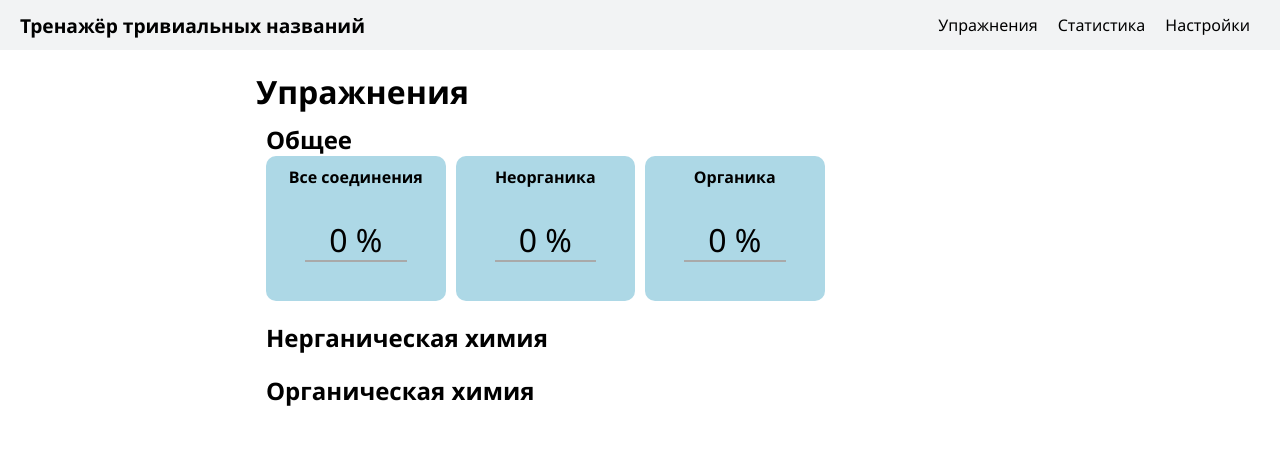
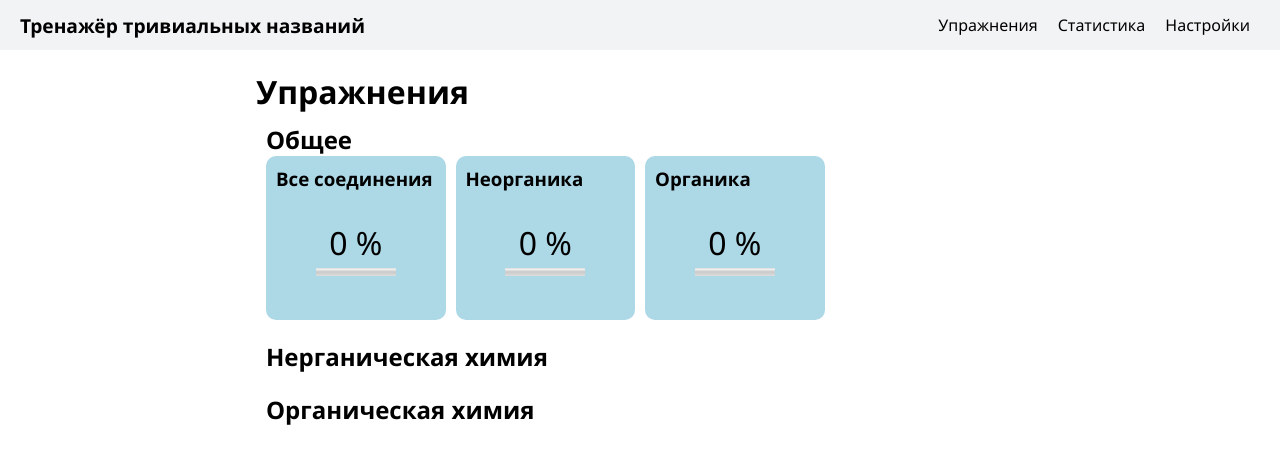
Before and after one commit to shelepuginivan/trivial-chemistry-trainer, a React (Vite) app: page /exercises in a window 1280 px wide. Shown: the top 464 px of the page. Built offline with nearby package versions, Linux system fonts and the light colour scheme.

Commit message:
Used semantically better html elements

```diff
--- a/src/ui/ExerciseCard/ExerciseCard.tsx
+++ b/src/ui/ExerciseCard/ExerciseCard.tsx
@@ -19,10 +19,10 @@ const ExerciseCard: FC<PropsType> = ({
 			to={linkToExercise}
 			draggable={false}
 		>
-			<strong>{exerciseTitle}</strong>
+			<h3>{exerciseTitle}</h3>
 			<div className={styles.progressbarWrapper}>
 				<span>{previousResultInPercents ?? 0} %</span>
-				<progress max='100' value={previousResultInPercents ?? 0} />
+				<meter min='0' max='100' value={previousResultInPercents ?? 0} />
 			</div>
 		</Link>
 	)
```
